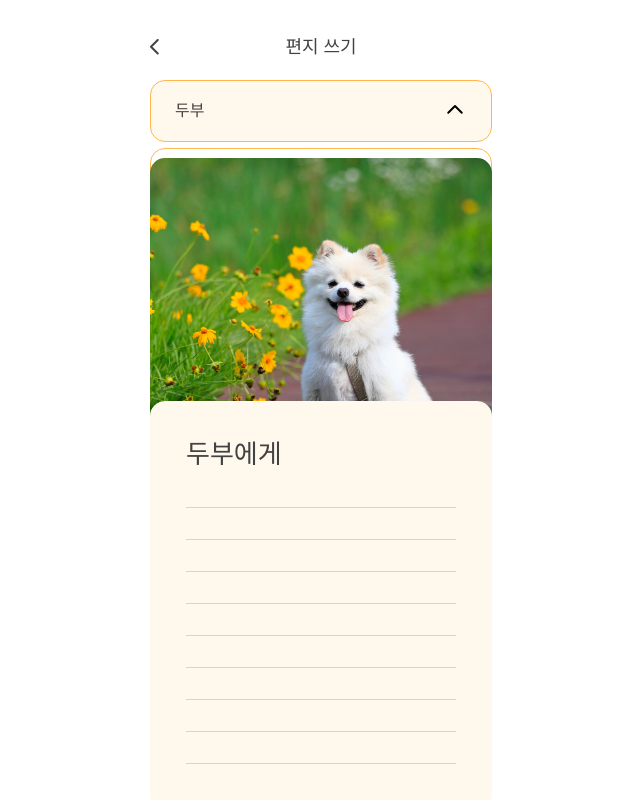
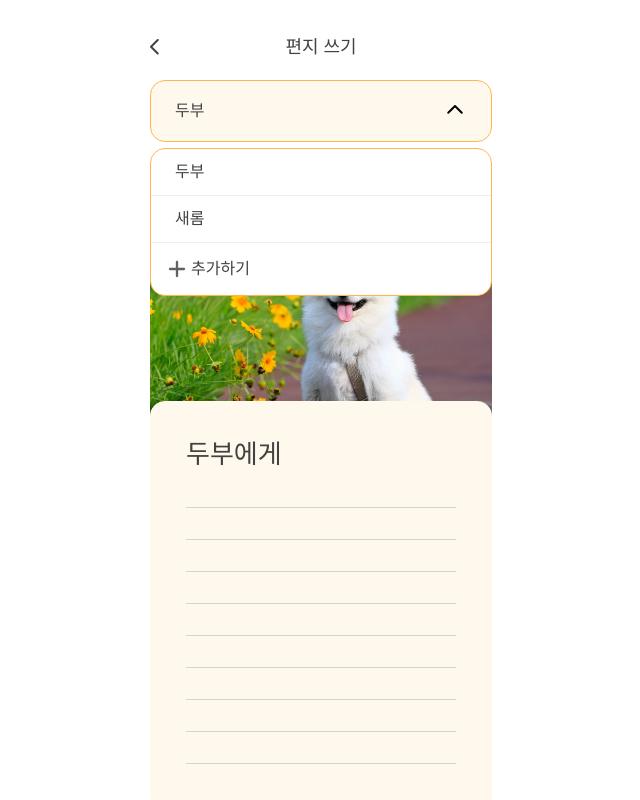
Before and after one commit to rainbow-letter/rainbow-letter-frontend, a React (Create React App) app: page /letter/write in a window 1280 px wide. Both pictures are taken after a click on the button "두부". Shown: the top 800 px of the page, without its empty margins (319-959 px from the left). Built offline with nearby package versions, Linux system fonts and the light colour scheme; a web font is replaced by a local one.

Commit message:
fix: 편지쓰기 페이지 드롭다운 시 이미지에 의해 안보이는 에러 수정

```diff
--- a/src/components/Write/PetsListDropDown.jsx
+++ b/src/components/Write/PetsListDropDown.jsx
@@ -30,7 +30,7 @@ export default function PetsListDropDown({ petsList, currentPet, onclick }) {
       </button>
       <div className="relative">
         {isDropDown && (
-          <ul className="absolute w-full mt-[6px] bg-white border border-orange-400 rounded-[15px]">
+          <ul className="absolute w-full mt-[6px] bg-white border border-orange-400 rounded-[15px] z-50">
             {petsList.map((pet) => (
               <li
                 key={pet.id}
--- a/src/view/WriteLetter.jsx
+++ b/src/view/WriteLetter.jsx
@@ -13,6 +13,7 @@ import { getUserInfo } from '../api/user';
 import { openModal } from '../store/modal';
 
 import testDog from '../assets/testDog.png';
+import testCat from '../assets/testCat.png';
 
 const IS_REGISTER_PET = true;
 const petsList = [
@@ -81,7 +82,10 @@ export default function WriteLetter() {
       ) : (
         <ResisterButtonSection />
       )}
-      <WritingPadSection selectedPet={selectedPet} image={testDog} />
+      <WritingPadSection
+        selectedPet={selectedPet}
+        image={currentPet === '두부' ? testDog : testCat}
+      />
       <TopicSuggestion />
       <ImageUploadSection />
       <Button
```
Also changed, not shown: src/assets/testCat.png (added).
